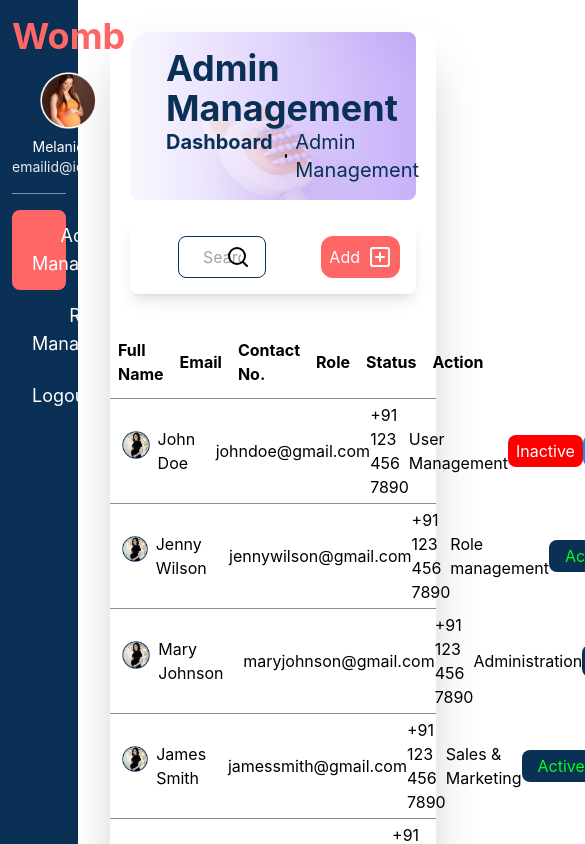
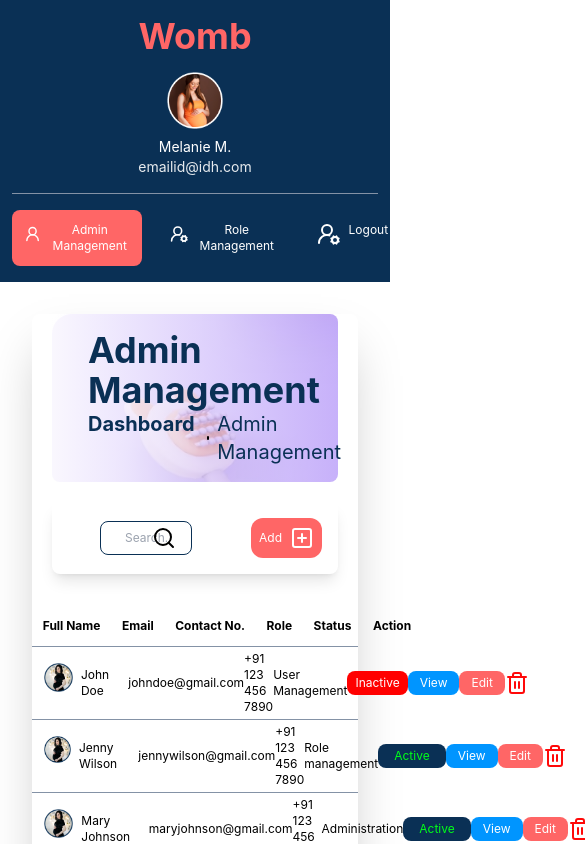
Before and after one commit to vivnegi21/assignment, a React (Create React App) app: page /dashboard/admin in a window 390 px wide. Shown: the top 844 px of the page, 585 px wide, since content can reach past the window. Built offline with nearby package versions, Linux system fonts and the light colour scheme; sample sign-in values are in the browser's storage.

Commit message:
Responsive for tab and web

```diff
--- a/src/components/AdminTable.jsx
+++ b/src/components/AdminTable.jsx
@@ -7,10 +7,10 @@ import SearchBar from './SearchBar'
 
 const AdminTable = () => {
     return (
-        <div className='rounded-lg mx-5 h-full shadow-2xl mt-5'>
+        <div className='rounded-lg mx-5 h-full shadow-2xl mt-5 max-lg:text-xs '>
             <TopPanel name='Admin' />
             <SearchBar />
-            <div className='flex gap-4 justify-around items-center w-full border-b-1 p-2 h-fit mt-9 font-bold' id='table-header'>
+            <div className='flex gap-4 justify-around items-center w-full border-b-1 p-2 h-fit mt-9 font-bold max-lg:w-screen' id='table-header'>
                 <div>Full Name</div>
                 <div>Email</div>
                 <div>Contact No.</div>
--- a/src/components/Menubar.jsx
+++ b/src/components/Menubar.jsx
@@ -6,7 +6,7 @@ const Menubar = () => {
   const [linkbar, setLinkBar] = useState('admin');
 
   return (
-    <div className='py-4 p-3 flex mx-auto flex-col gap-4 w-full min-h-screen'>
+    <div className='py-4 p-3 flex mx-auto flex-col gap-4 w-full lg:min-h-screen max-lg:h-fit max-lg:text-xs'>
 
       <h1 className='text-[#FF6666] text-4xl text-center font-bold'>Womb</h1>
 
@@ -20,19 +20,19 @@ const Menubar = () => {
 
       <hr className='h-px bg-gray border-0' />
 
-      <div className='flex-col gap-4'>
+      <div className='flex flex-col gap-4 max-lg:flex-row'>
         <Link to='/dashboard/admin' onClick={() => setLinkBar('admin')}>
-          <p className={`p-3 w-full text-white rounded-lg text-lg text-center flex gap-2 ${(linkbar === 'admin') ? 'bg-[#FF6666]' : ''}`}>
+          <p className={`p-3 w-full text-white rounded-lg text-lg text-center max-lg:text-xs flex gap-2 ${(linkbar === 'admin') ? 'bg-[#FF6666]' : ''}`}>
             <UserRound /> Admin Management
           </p>
         </Link>
         <Link to='/dashboard/roles' onClick={() => setLinkBar('roles')}>
-          <p className={`p-3 w-full text-white rounded-lg text-lg text-center flex gap-2 ${(linkbar === 'roles') ? 'bg-[#FF6666]' : ''}`}>
+          <p className={`p-3 w-full text-white rounded-lg max-lg:text-xs text-lg text-center flex gap-2 ${(linkbar === 'roles') ? 'bg-[#FF6666]' : ''}`}>
             <UserCog2 /> Role Management
           </p>
         </Link>
         <Link to='/' onClick={() => sessionStorage.clear()}>
-          <p className={`p-3 w-full text-white rounded-lg text-lg text-center flex gap-2`}>
+          <p className={`p-3 w-full text-white rounded-lg text-lg text-center flex gap-2 max-lg:text-xs`}>
             <UserCog2 /> Logout
           </p>
         </Link>
--- a/src/pages/Dashboard.jsx
+++ b/src/pages/Dashboard.jsx
@@ -10,9 +10,9 @@ const Dashboard = () => {
     })
 
     return (
-    <div className='flex w-full h-full'>
+    <div className='flex w-full h-full max-lg:flex-col'>
         {/* Sidebar */}
-        <div className='w-[20%] bg-[#0A3055]'>
+        <div className='lg:w-[20%] bg-[#0A3055]'>
             <Menubar/>
         </div>
         {/* Panel */}
--- a/src/pages/LogIn.jsx
+++ b/src/pages/LogIn.jsx
@@ -12,12 +12,12 @@ const Home = () => {
     })
 
     return (
-        <div className='flex h-full'>
+        <div className='flex h-full max-lg:flex-col'>
 
           {/* login */}
-          <div className='w-[40%]'><Loginform/></div>
+          <div className='lg:w-[40%]'><Loginform/></div>
           {/* Image */}
-          <div className='h-screen w-[60%]'><img src={image_icon} alt="icon2" className='w-full h-full' /></div>
+          <div className='md:h-screen lg:w-[60%]'><img src={image_icon} alt="icon2" className='w-full h-full' /></div>
 
         </div>
       );
```
